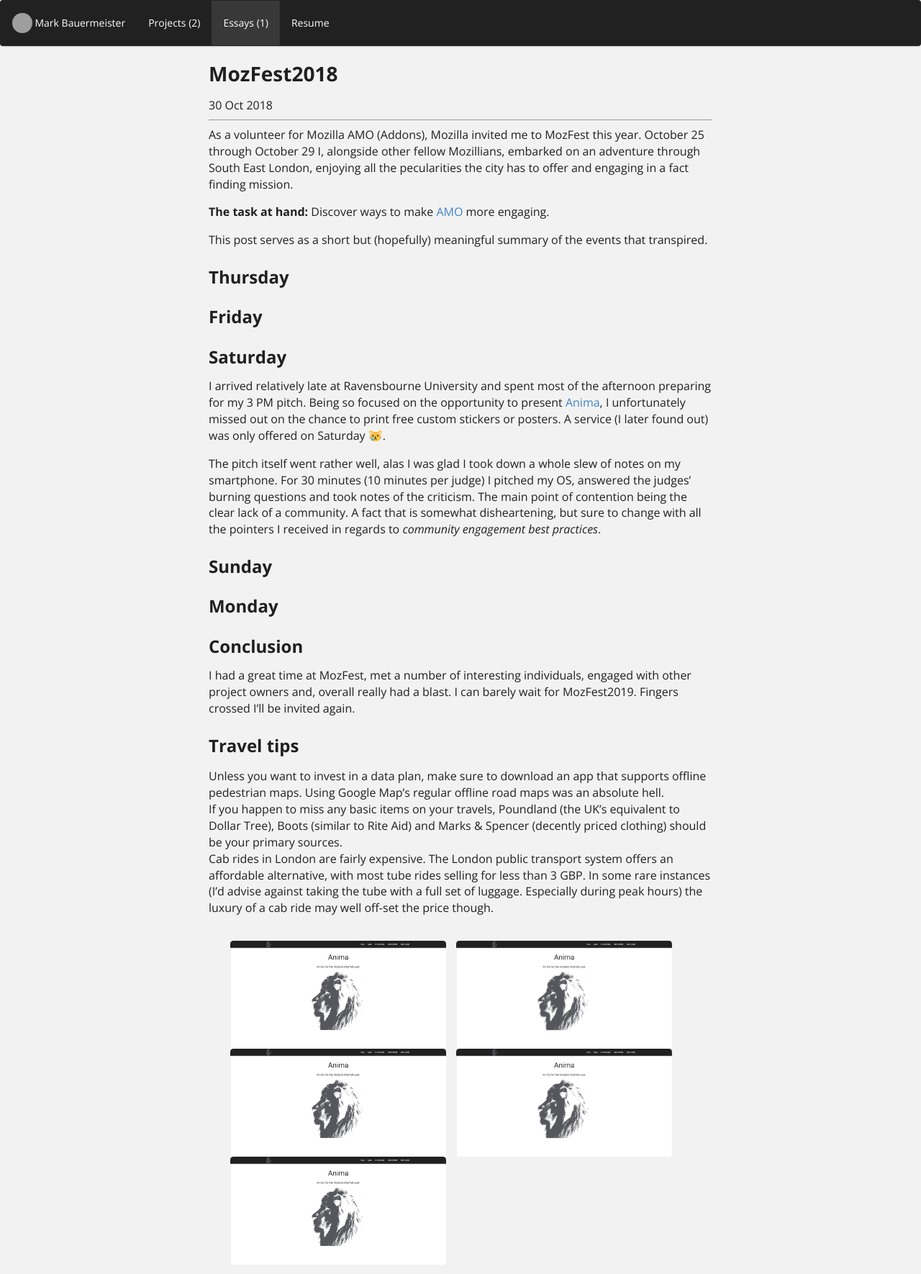
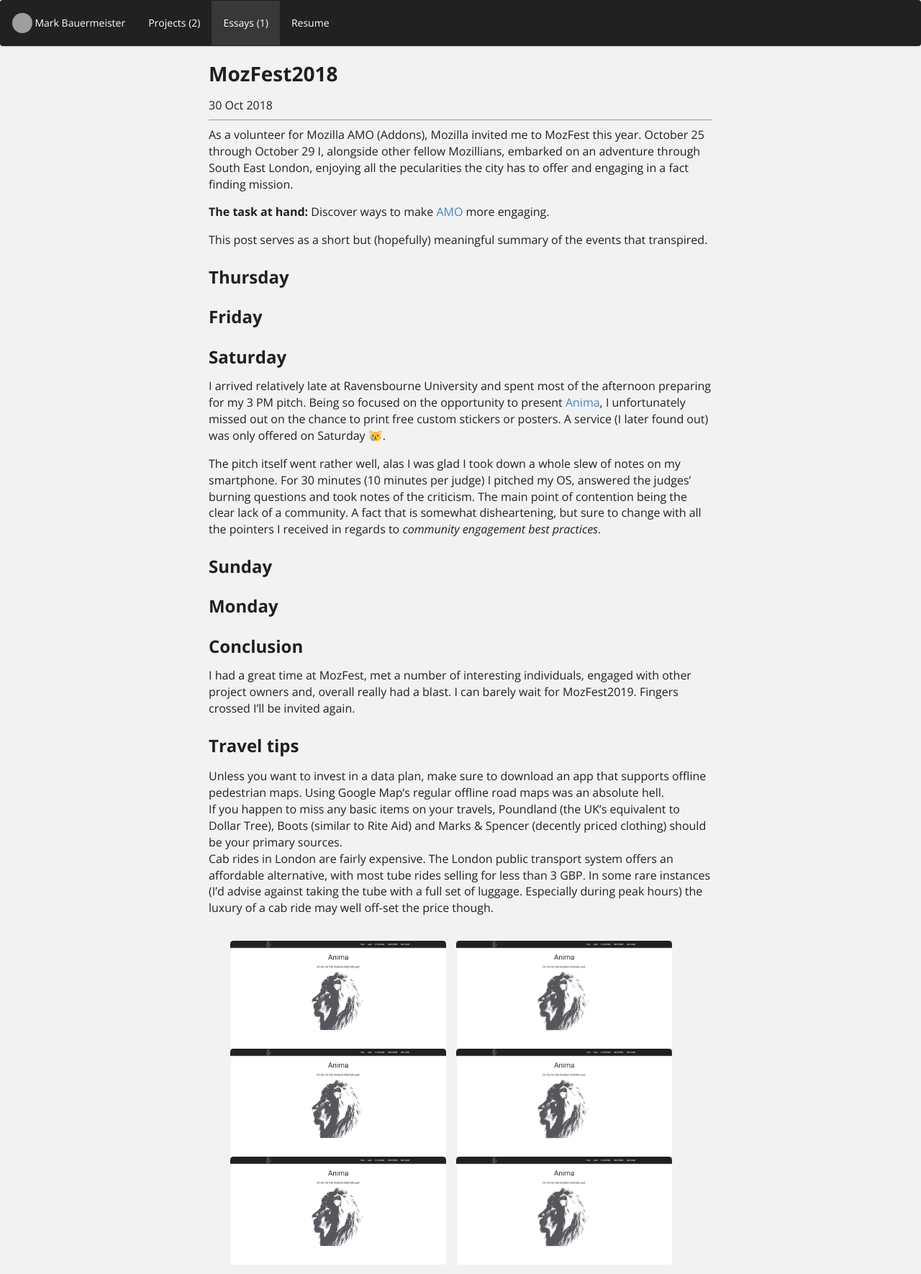
Before and after one commit to Happy-Ferret/Happy-Ferret.github.io, a Jekyll site: the page built from essays/Mozfest2018.md, in a window 1280 px wide. Shown: the whole page at 72% size. Built offline with Jekyll 4.4.1, drawn with Linux system fonts in a browser that asks for light colours; nearby versions of some CDN libraries; a script that is not in the unit is left out; grey boxes are pictures that could not be loaded.

Commit message:
Update Mozfest2018.md

```diff
--- a/essays/Mozfest2018.md
+++ b/essays/Mozfest2018.md
@@ -20,6 +20,8 @@
     title: Test3
   - image_path: /images/anima-os-home-page.png
     title: Test4
+  - image_path: /images/anima-os-home-page.png
+    title: Test5
   - image_path: /images/anima-os-home-page.png
     title: Test5
 summary: A summary of my experiences at and around MozFest2018 in London.
```
